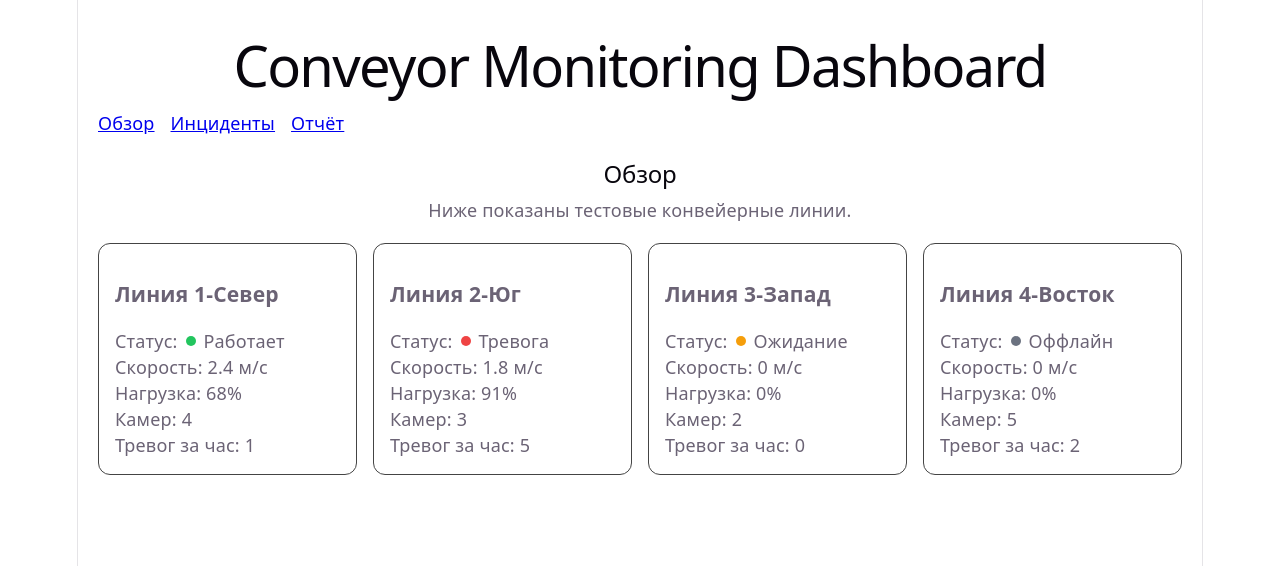
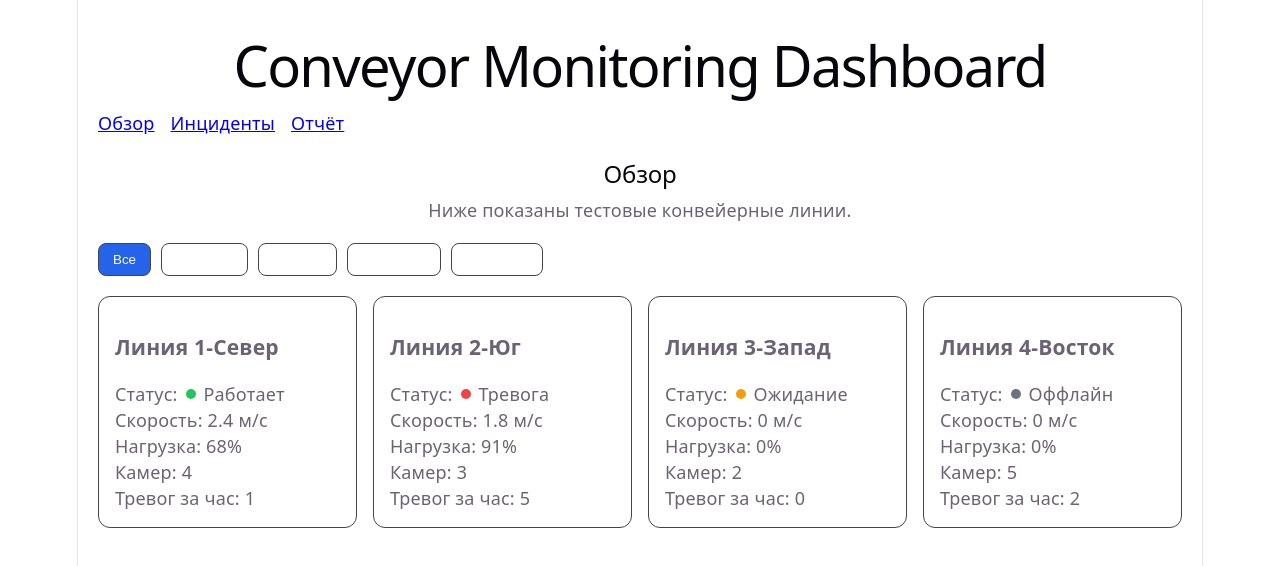
Before and after one commit to Serjik1661/practice-case-conveyor-monitoring-dashboard-frontend, a React (Vite) app: page / in a window 1280 px wide. Shown: the top 566 px of the page. Built offline with nearby package versions, Linux system fonts and the light colour scheme.

Commit message:
feat: add status filter to overview page

```diff
--- a/src/pages/OverviewPage.tsx
+++ b/src/pages/OverviewPage.tsx
@@ -1,5 +1,8 @@
 import type { ConveyorLine } from '../shared/types'
 import { conveyorLines } from '../mocks/fixtures'
+import { useSearchParams } from 'react-router-dom'
+
+type FilterStatus = 'all' | ConveyorLine['status']
 
 const statusLabels: Record<ConveyorLine['status'], string> = {
   active: 'Работает',
@@ -15,11 +18,76 @@ const statusColors: Record<ConveyorLine['status'], string> = {
   offline: '#6b7280',
 }
 
+const filterButtons: Array<{ value: FilterStatus; label: string }> = [
+  { value: 'all', label: 'Все' },
+  { value: 'active', label: 'Работает' },
+  { value: 'alarm', label: 'Тревога' },
+  { value: 'idle', label: 'Ожидание' },
+  { value: 'offline', label: 'Оффлайн' },
+]
+
 function OverviewPage() {
+  const [searchParams, setSearchParams] = useSearchParams()
+
+  const statusParam = searchParams.get('status')
+
+  const selectedStatus: FilterStatus =
+    statusParam === 'active' ||
+    statusParam === 'alarm' ||
+    statusParam === 'idle' ||
+    statusParam === 'offline'
+      ? statusParam
+      : 'all'
+
+  const filteredLines =
+    selectedStatus === 'all'
+      ? conveyorLines
+      : conveyorLines.filter((line) => line.status === selectedStatus)
+
+  const handleFilterChange = (status: FilterStatus) => {
+    if (status === 'all') {
+      setSearchParams({})
+      return
+    }
+
+    setSearchParams({ status })
+  }
+
   return (
     <div>
       <h2>Обзор</h2>
       <p>Ниже показаны тестовые конвейерные линии.</p>
+
+      <div
+        style={{
+          display: 'flex',
+          gap: '10px',
+          flexWrap: 'wrap',
+          marginTop: '20px',
+          marginBottom: '20px',
+        }}
+      >
+        {filterButtons.map((button) => {
+          const isActive = selectedStatus === button.value
+
+          return (
+            <button
+              key={button.value}
+              onClick={() => handleFilterChange(button.value)}
+              style={{
+                padding: '8px 14px',
+                borderRadius: '8px',
+                border: '1px solid #444',
+                background: isActive ? '#2563eb' : 'transparent',
+                color: '#fff',
+                cursor: 'pointer',
+              }}
+            >
+              {button.label}
+            </button>
+          )
+        })}
+      </div>
 
       <div
         style={{
@@ -29,7 +97,7 @@ function OverviewPage() {
           marginTop: '20px',
         }}
       >
-        {conveyorLines.map((line) => (
+        {filteredLines.map((line) => (
           <div
             key={line.id}
             style={{
```
